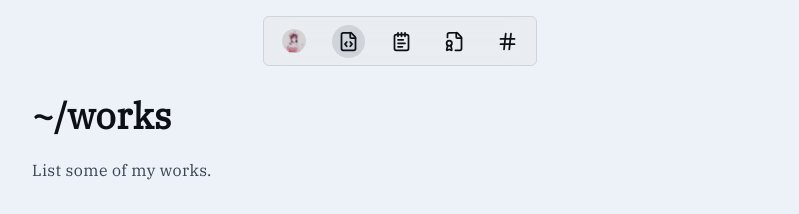
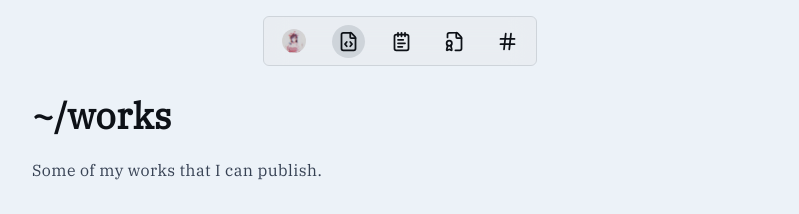
Before and after one commit to SideeID/side.my.id, an Astro site: page /works in a window 1280 px wide. Shown: the top 214 px of the page, without its empty margins (240-1039 px from the left). Built offline with nearby package versions, Linux system fonts and the light colour scheme; Astro itself is replaced by a stand-in of ours; some packages are replaced by stand-ins of ours.

Commit message:
Update description text in works page for clarity

```diff
--- a/src/pages/works/index.astro
+++ b/src/pages/works/index.astro
@@ -8,7 +8,7 @@ const worksList = await getCollection("works");
 
 <Layout
   title="Works"
-  description="List some of my works."
+  description="Some of my works that I can publish."
   url="https://side.my.id/works"
 >
   <div
@@ -21,7 +21,7 @@ const worksList = await getCollection("works");
       <h1 data-cy="heading" class="mb-0">~/works</h1>
       <div class="slide-enter-content">
         <p data-cy="description" class="mb-0 text-justify">
-          List some of my works.
+          Some of my works that I can publish.
         </p>
       </div>
     </section>
```
